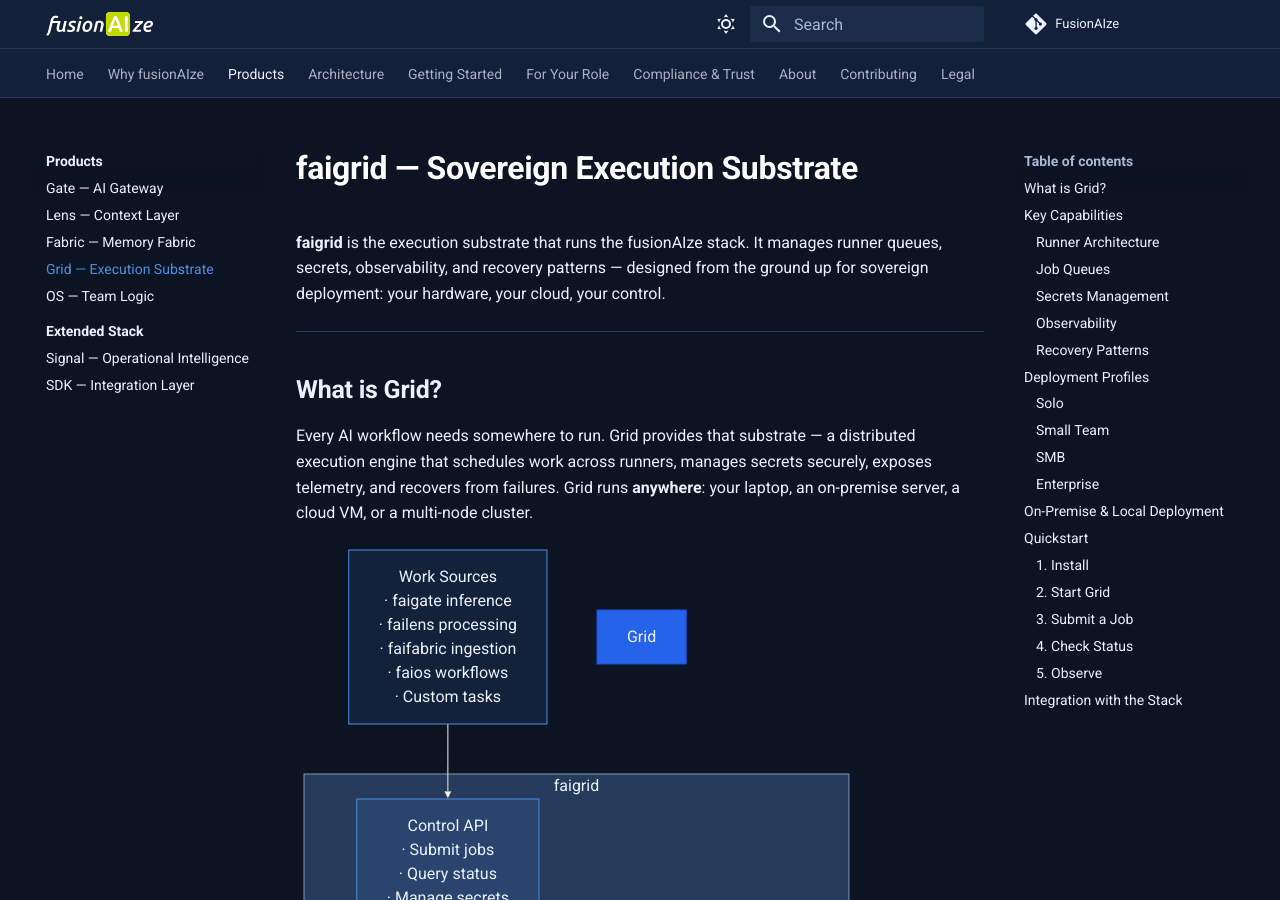
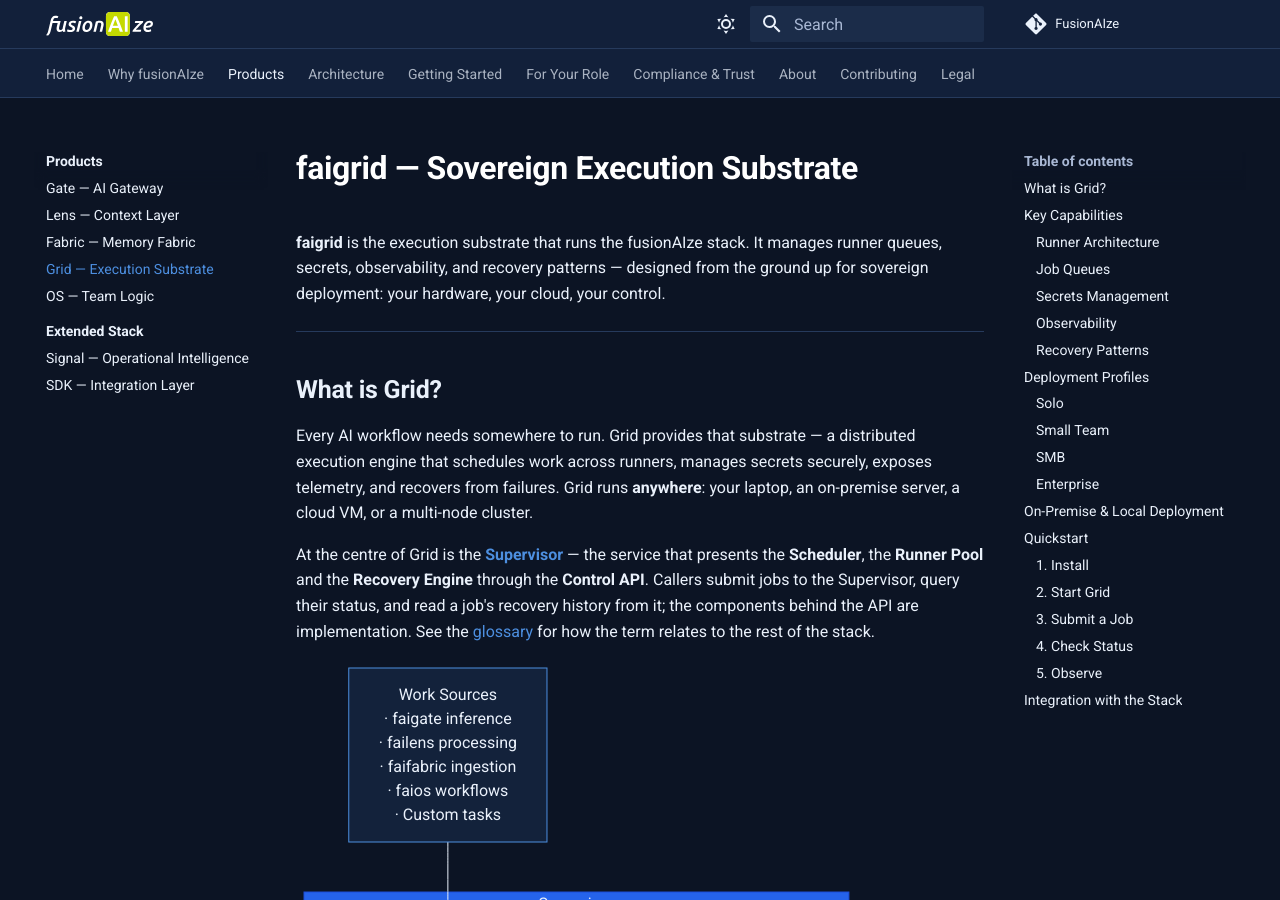
Before and after one commit to fusionAIze/fusionaize-docs, an MkDocs documentation site: the page built from docs/products/grid/index.md, in a window 1280 px wide and 900 px high. Built offline with MkDocs 1.6.1 and Material for MkDocs 9.7.7, drawn with Linux system fonts in a browser that asks for light colours.

Commit message:
docs(grid): name the Supervisor as the service presenting the execution components
The grid product diagram drew Scheduler, Runner Pool, Secrets Vault,
Observability, Recovery Engine and Control API inside a subgraph with no name
for what contains them. Operator decision D5 of the veeona go-live round adopts
Supervisor as that name: the service that presents Scheduler, Runner Pool and
Recovery Engine through the Control API, already defined in
docs/architecture/glossary.md.

Label the subgraph Supervisor and point the page at the glossary rather than
restating the term. The style rule referenced a non-existent id Grid, so it is
retargeted at the subgraph it always meant to colour.

````diff
--- a/docs/products/grid/index.md
+++ b/docs/products/grid/index.md
@@ -8,9 +8,11 @@
 
 Every AI workflow needs somewhere to run. Grid provides that substrate — a distributed execution engine that schedules work across runners, manages secrets securely, exposes telemetry, and recovers from failures. Grid runs **anywhere**: your laptop, an on-premise server, a cloud VM, or a multi-node cluster.
 
+At the centre of Grid is the **[Supervisor](../../architecture/glossary.md#supervisor)** — the service that presents the **Scheduler**, the **Runner Pool** and the **Recovery Engine** through the **Control API**. Callers submit jobs to the Supervisor, query their status, and read a job's recovery history from it; the components behind the API are implementation. See the [glossary](../../architecture/glossary.md) for how the term relates to the rest of the stack.
+
 ```mermaid
 graph TB
-    subgraph "faigrid"
+    subgraph Supervisor["Supervisor"]
         Scheduler["Scheduler
         · Queue management
         · Priority dispatch
@@ -49,7 +51,7 @@
     Runner --> Observe
     Runner --> Recovery
 
-    style Grid fill:#2563eb,color:#fff,stroke:#1d4ed8
+    style Supervisor fill:#2563eb,color:#fff,stroke:#1d4ed8
 ```
 
 ---
````
